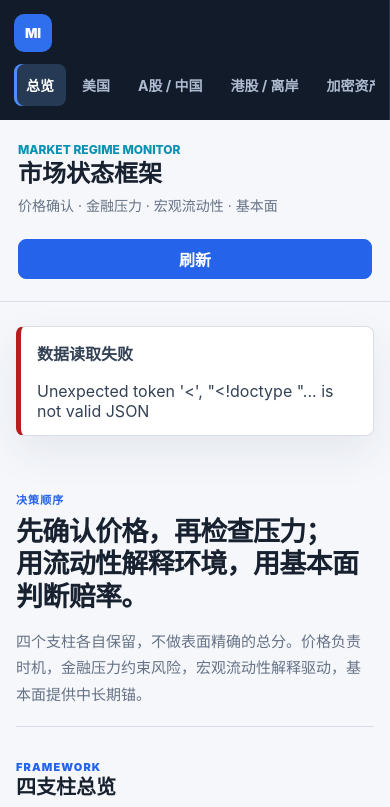
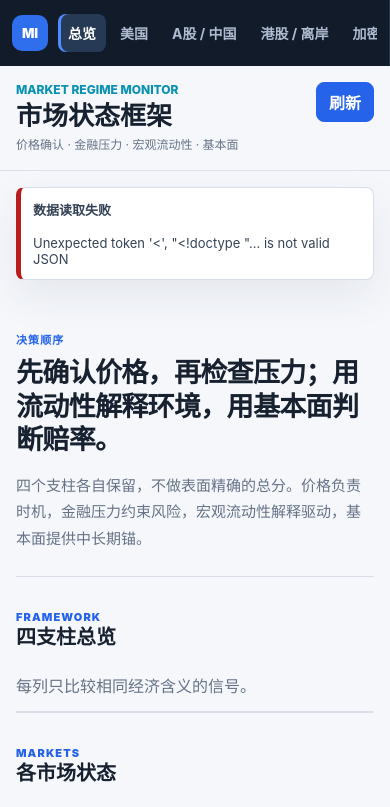
Before and after one commit to FantasticMars/market-indicators-dashboard, a website with bundled scripts: page index.html in a window 390 px wide. Shown: the top 807 px of the page. Built offline with nearby package versions, Linux system fonts and the light colour scheme; files whose address does not match are found by name.

Commit message:
Fix dashboard layout across desktop and mobile

```diff
--- a/index.html
+++ b/index.html
@@ -41,7 +41,7 @@
           <section class="framework-intro">
             <div>
               <span class="section-kicker">决策顺序</span>
-              <h2>先确认价格，再检查压力；<br />用流动性解释环境，用基本面判断赔率。</h2>
+              <h2>先确认价格，再检查压力；用流动性解释环境，用基本面判断赔率。</h2>
             </div>
             <p>四个支柱各自保留，不做表面精确的总分。价格负责时机，金融压力约束风险，宏观流动性解释驱动，基本面提供中长期锚。</p>
           </section>
--- a/styles.css
+++ b/styles.css
@@ -13,6 +13,9 @@
   --red: #b91c1c;
   --ink-soft: #344256;
   --shadow: 0 16px 42px rgba(35, 48, 70, 0.08);
+  --line: var(--border);
+  --panel: var(--surface);
+  --accent: var(--blue);
   font-family:
     Inter, ui-sans-serif, system-ui, -apple-system, BlinkMacSystemFont, "Segoe UI",
     sans-serif;
@@ -127,8 +130,8 @@ textarea {
 }
 .topbar-subtitle { margin: 7px 0 0; color: var(--muted); font-size: 14px; }
 .section-kicker { color: var(--blue); font-size: 11px; font-weight: 900; letter-spacing: .1em; text-transform: uppercase; }
-.framework-intro { display: grid; grid-template-columns: minmax(0, 1.6fr) minmax(280px, .8fr); gap: 36px; align-items: end; padding: 34px 0 18px; border-bottom: 1px solid var(--border); }
-.framework-intro h2 { margin: 8px 0 0; font-size: clamp(27px, 3.5vw, 45px); line-height: 1.2; letter-spacing: -.025em; }
+.framework-intro { display: grid; grid-template-columns: minmax(0, 1.35fr) minmax(300px, .9fr); gap: 42px; align-items: end; padding: 30px 0 24px; border-bottom: 1px solid var(--border); }
+.framework-intro h2 { max-width: 720px; margin: 8px 0 0; font-size: clamp(27px, 2.7vw, 38px); line-height: 1.25; letter-spacing: -.025em; }
 .framework-intro p { max-width: 520px; margin: 0; color: var(--muted); font-size: 15px; line-height: 1.75; }
 .compact-banner { margin-bottom: 0; box-shadow: none; }
 .pillar-overview-grid { display: grid; grid-template-columns: repeat(4, minmax(0, 1fr)); border: 1px solid var(--border); border-radius: 12px; background: #fff; box-shadow: var(--shadow); overflow: hidden; }
@@ -156,6 +159,11 @@ textarea {
 .settings-grid { display: grid; grid-template-columns: 1fr 1.2fr .7fr; gap: 16px; }
 .settings-grid > article { padding: 18px; border: 1px solid var(--border); border-radius: 8px; background: #fff; box-shadow: var(--shadow); }
 .settings-grid select { width: 100%; margin-top: 10px; padding: 0 10px; }
+body[data-page="segment-detail"] .detail-status-panel { display: none; }
+body[data-page="segment-detail"] .topbar-actions .toggle,
+body[data-page="segment-detail"] .topbar-actions select { display: none; }
+body[data-page="segment-detail"] .status-banner { margin-bottom: 12px; box-shadow: none; }
+body[data-page="segment-detail"] .detail-segment-card { padding: 22px; }
 
 .eyebrow {
   margin: 0 0 4px;
@@ -433,7 +441,7 @@ dd {
 }
 
 body[data-page="dashboard"] .segments-grid {
-  grid-template-columns: repeat(4, minmax(0, 1fr));
+  grid-template-columns: repeat(2, minmax(0, 1fr));
 }
 
 @media (max-width: 1100px) {
@@ -445,11 +453,15 @@ body[data-page="dashboard"] .segments-grid {
 }
 
 @media (max-width: 760px) {
-  .sidebar { position: static; width: auto; padding: 14px; }
-  .brand { margin: 0 0 12px; }.brand strong,.sidebar-foot,.nav-section { display: none; }
-  .side-nav { display: flex; gap: 4px; overflow-x: auto; }.side-nav a { white-space: nowrap; }
+  .sidebar { position: static; width: auto; min-height: 66px; flex-direction: row; align-items: center; gap: 10px; padding: 10px 12px; }
+  .brand { flex: 0 0 auto; margin: 0; }.brand strong,.sidebar-foot,.nav-section { display: none; }
+  .brand > span { width: 36px; height: 36px; }
+  .side-nav { display: flex; flex: 1 1 auto; gap: 4px; overflow-x: auto; scrollbar-width: none; }.side-nav::-webkit-scrollbar { display: none; }.side-nav a { padding: 9px 10px; white-space: nowrap; }
   .app-main { margin-left: 0; }
-  .topbar { position: static; align-items: flex-start; }.topbar-actions { justify-content: flex-start; }
+  .topbar { position: static; display: grid; grid-template-columns: minmax(0,1fr) auto; align-items: center; gap: 10px; padding: 16px; }.topbar h1 { font-size: 26px; }.topbar-actions { justify-content: flex-start; }.topbar > button { width: auto; height: 40px; min-height: 40px; padding: 0 12px; }
+  .topbar-subtitle { font-size: 12px; line-height: 1.4; }
+  .page-shell { padding-top: 16px; }
+  .status-banner { align-items: flex-start; padding: 12px; font-size: 13px; }
   .framework-intro,.exposure-note { grid-template-columns: 1fr; gap: 16px; }
   .pillar-overview-grid,body[data-page="dashboard"] .segments-grid,.settings-grid { grid-template-columns: 1fr; }
   .pillar-column { border-right: 0; border-bottom: 1px solid var(--border); }.pillar-column:last-child { border-bottom: 0; }
```
